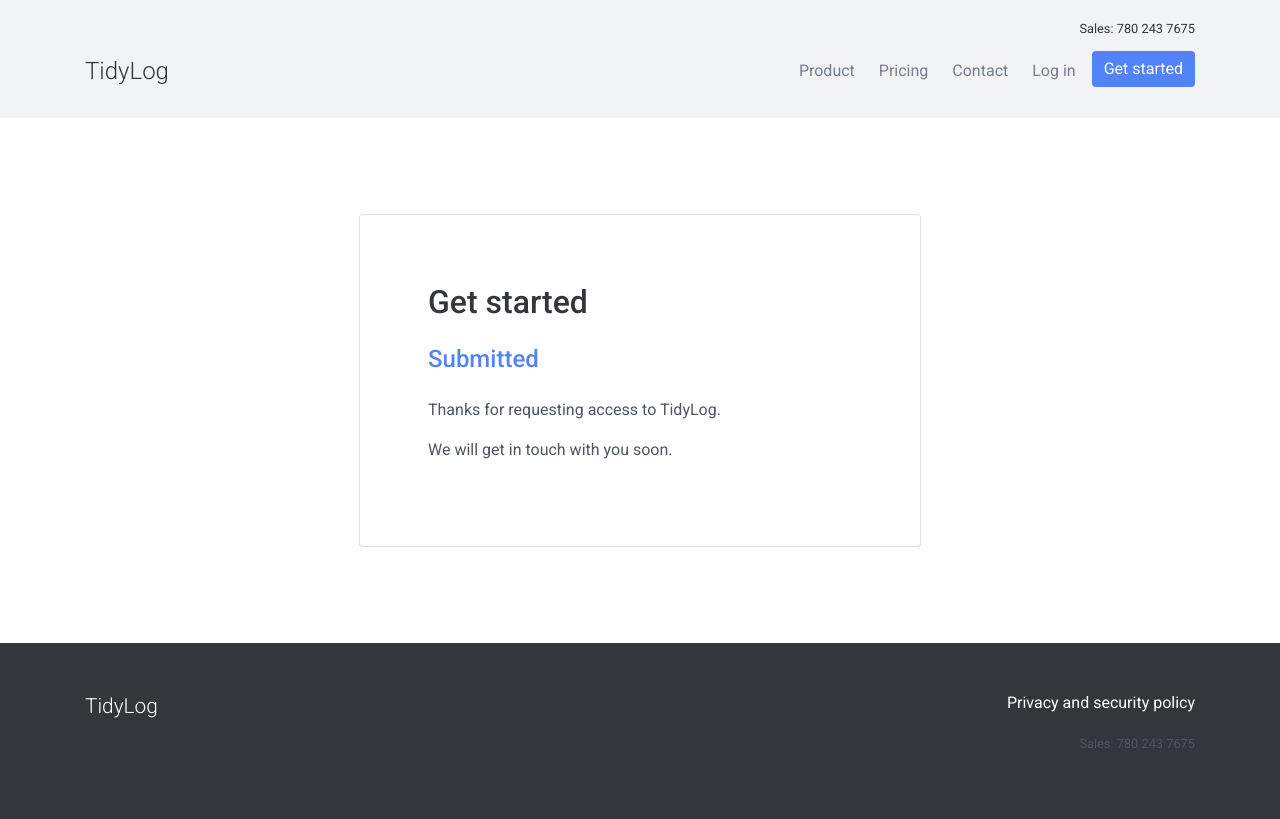
After one commit to bneeland/tidylog, a Django app: page /app/get-started/done in a window 1280 px wide. The commit adds this page. Run offline with Django 3.2, Linux system fonts and the light colour scheme; some libraries are stand-ins or nearby versions.

Commit message:
Added a request access page

```diff
--- a/app/admin.py
+++ b/app/admin.py
@@ -19,6 +19,7 @@ class AcknowledgementFieldAdmin(admin.ModelAdmin):
     model = models.AcknowledgementField
     list_display = ['name', 'type',]
 
+admin.site.register(models.NewUser)
 admin.site.register(models.Area)
 admin.site.register(models.Log)
 admin.site.register(models.Field, FieldAdmin)
--- /dev/null
+++ b/app/templates/app/new_user_success.html
@@ -0,0 +1,24 @@
+{% extends 'base.html' %}
+
+{% load crispy_forms_tags %}
+
+{% block title %}Signup{% endblock %}
+
+{% block content %}
+
+  <div class="row p-5 m-0">
+    <div class="col-lg-6 offset-lg-3 my-5">
+      <div class="card p-5">
+        <div class="card-body">
+
+          <h2 class="mb-4">Get started</h2>
+          <h4 class="color-blue mb-4">Submitted</h4>
+          <p>Thanks for requesting access to TidyLog.</p>
+          <p>We will get in touch with you soon.</p>
+
+      </div>
+    </div>
+  </div>
+</div>
+
+{% endblock %}
--- a/app/urls.py
+++ b/app/urls.py
@@ -6,6 +6,8 @@ app_name = 'app'
 
 urlpatterns = [
     path('', views.Home.as_view(), name='home'),
+    path('get-started', views.NewUser.as_view(), name='new_user'),
+    path('get-started/done', views.NewUserSuccess.as_view(), name='new_user_success'),
     path('area-<int:area_pk>', views.Area.as_view(), name='area'),
     path('area-<int:area_pk>/log-<int:log_pk>/acknowledgements', views.Log.as_view(), name='log', kwargs={'acknowledgements': True}),
     path('area-<int:area_pk>/log-<int:log_pk>', views.Log.as_view(), name='log', kwargs={'acknowledgements': False}),
--- a/app/views.py
+++ b/app/views.py
@@ -30,6 +30,15 @@ class LogsMixin(ContextMixin):
         return context
 
 # Views
+
+class NewUser(CreateView):
+    model = models.NewUser
+    fields = ['email', 'name', 'company', ]
+    template_name = "app/new_user.html"
+    success_url = reverse_lazy('app:new_user_success')
+
+class NewUserSuccess(TemplateView):
+    template_name = "app/new_user_success.html"
 
 class Home(LoginRequiredMixin, AreasMixin, TemplateView):
     login_url = "login"
--- a/templates/base.html
+++ b/templates/base.html
@@ -70,7 +70,7 @@
                   <a class="nav-link" href="{% url 'login' %}">Log in</a>
                 </li>
                 <li class="nav-item ml-2">
-                  <a class="btn btn-primary" href="{% url 'signup' %}" role="button">Get started</a>
+                  <a class="btn btn-primary" href="{% url 'app:new_user' %}" role="button">Get started</a>
                 </li>
               {% endif %}
 
--- a/templates/product.html
+++ b/templates/product.html
@@ -83,7 +83,6 @@
           <div class="card-body">
             <h5 class="card-title">Automatic updates</h5>
             <p class="card-text">Updates to TidyLog are automatic. As you provide feedback to TidyLog, we update your electronic log book and you get those updates automatically, without needing to make any changes on your end.</p>
-            <p class="card-text">As a TidyLog user, we encourage you to propose changes to us, and we are eager to improve the application continuously.</p>
           </div>
         </div>
       </div>
--- a/tidylog/urls.py
+++ b/tidylog/urls.py
@@ -22,9 +22,9 @@ urlpatterns = [
     path('admin/', admin.site.urls), # The admin site
     path('users/', include('users.urls')), # The custom user app called 'users'
     path('users/', include('django.contrib.auth.urls')), # All django user registration default views
-    path('', views.Home.as_view(), name='home'), # The home page
-    path('product', views.Product.as_view(), name='product'), # The home page
-    path('pricing', views.Pricing.as_view(), name='pricing'), # The home page
-    path('contact', views.Contact.as_view(), name='contact'), # The home page
+    path('', views.Home.as_view(), name='home'),
+    path('product', views.Product.as_view(), name='product'),
+    path('pricing', views.Pricing.as_view(), name='pricing'),
+    path('contact', views.Contact.as_view(), name='contact'),
     path('app/', include('app.urls', namespace='app')),
 ]
```
Also changed, not shown: app/models.py (+8 -0 lines), app/templates/app/new_user.html (added, +26 -0 lines), templates/home.html (+5 -5 lines), app/migrations/0024_newuser.py (added), db.sqlite3.
